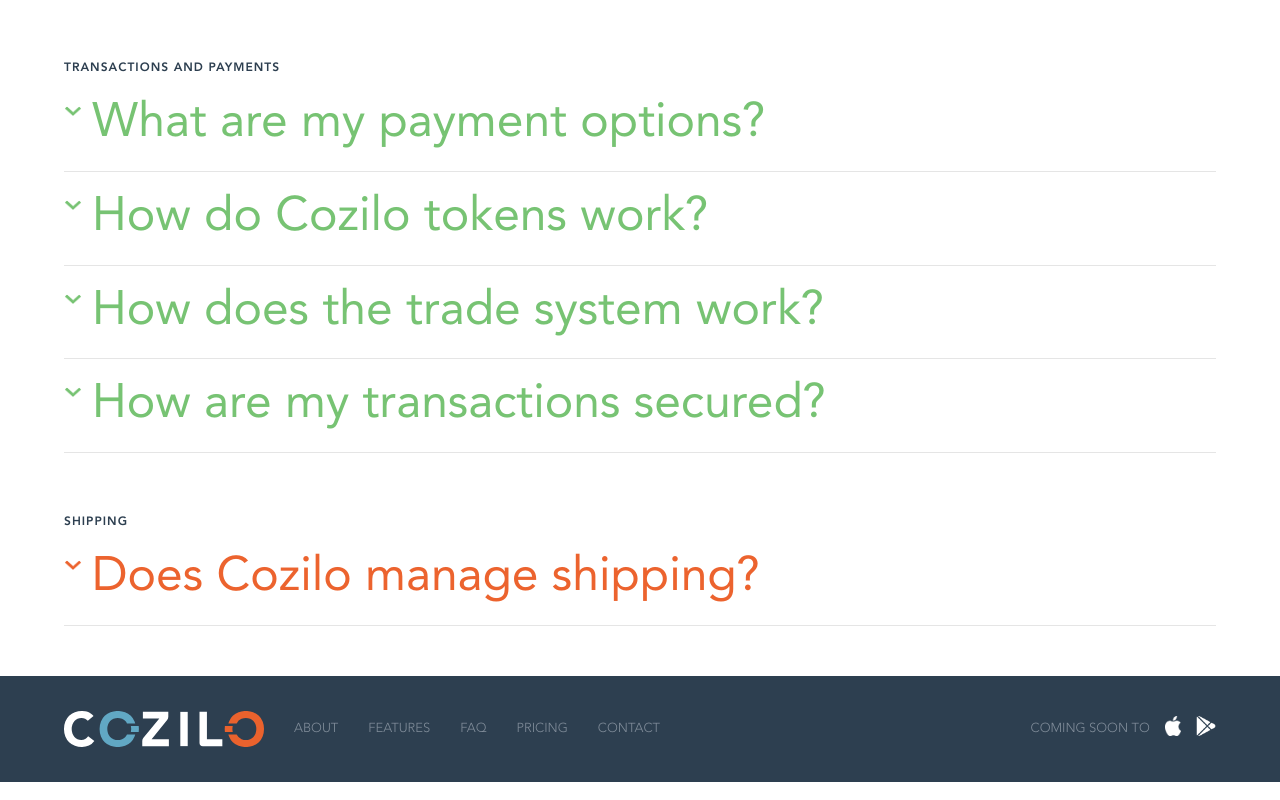
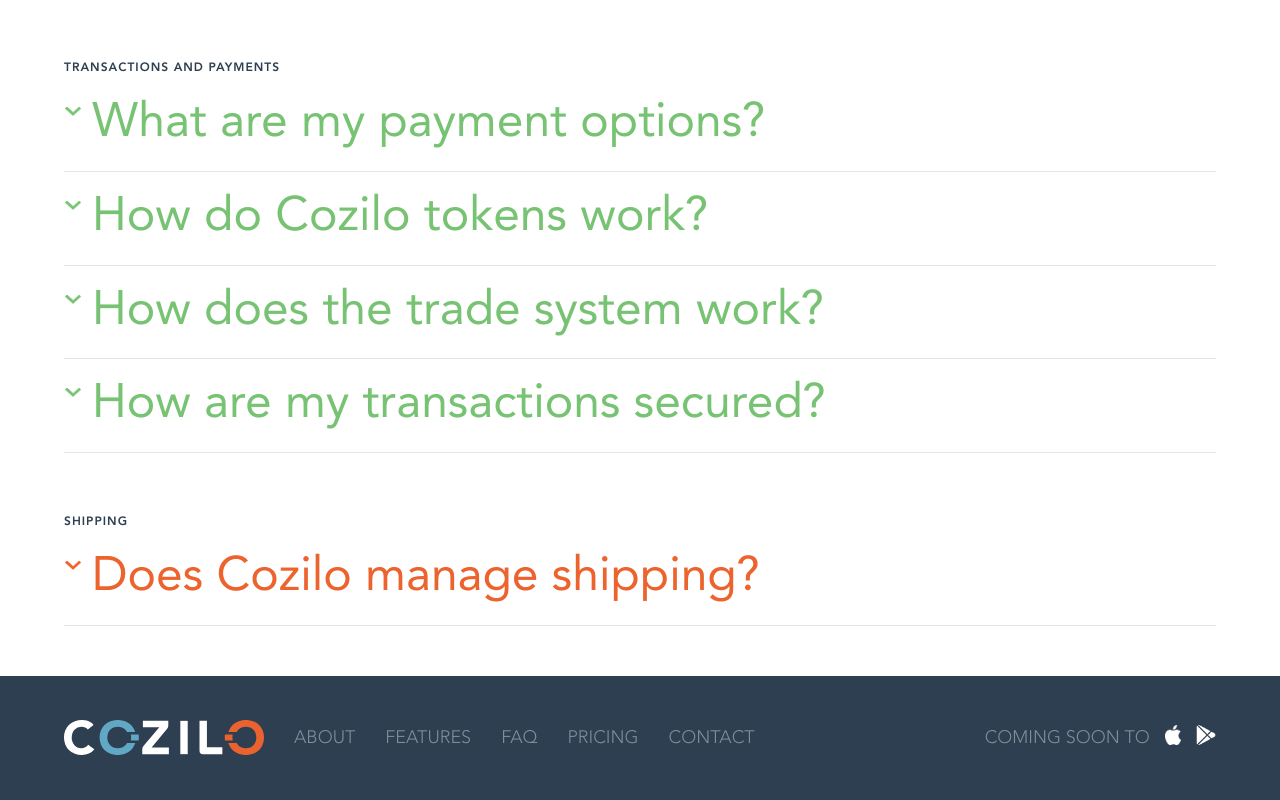
Before and after one commit to itsbrittaleigh/cozilo-marketing, a Vue app: page /faq in a window 1280 px wide. Shown: the part 902-1702 px from the top of the page. Built offline with nearby package versions, Linux system fonts and the light colour scheme.

Commit message:
increasing font size in footer

```diff
--- a/src/components/Footer.vue
+++ b/src/components/Footer.vue
@@ -108,7 +108,10 @@
         li {
           margin-left: 30px;
           line-height: normal;
-          font-size: 16px;
+          a {
+            font-size: 18px;
+            line-height: 1;
+          }
         }
       }
     }
@@ -118,6 +121,9 @@
       img {
         margin: 0 0 0 15px;
       }
+      p {
+        font-size: 18px;
+      }
     }
   }
 }
```
